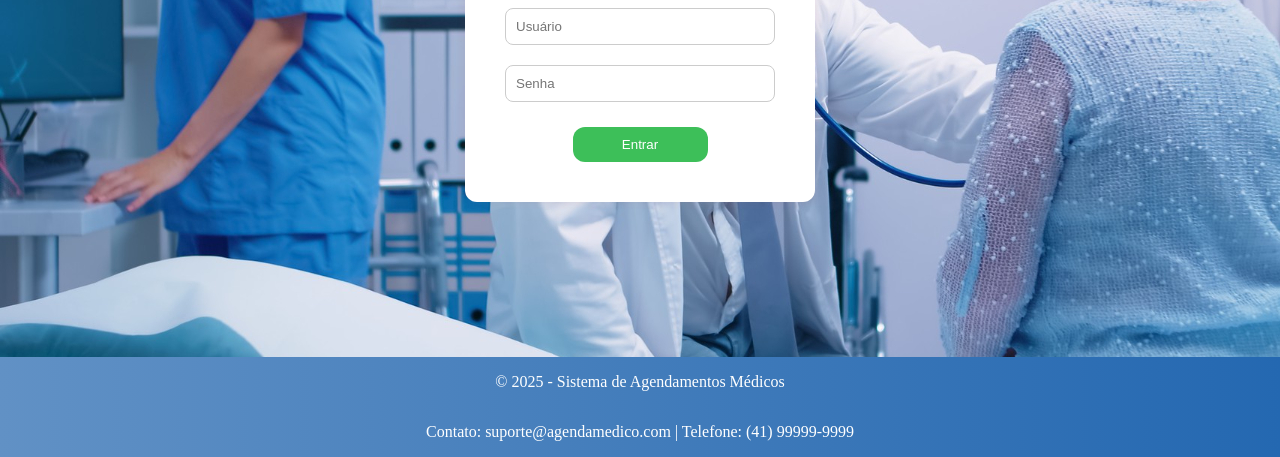
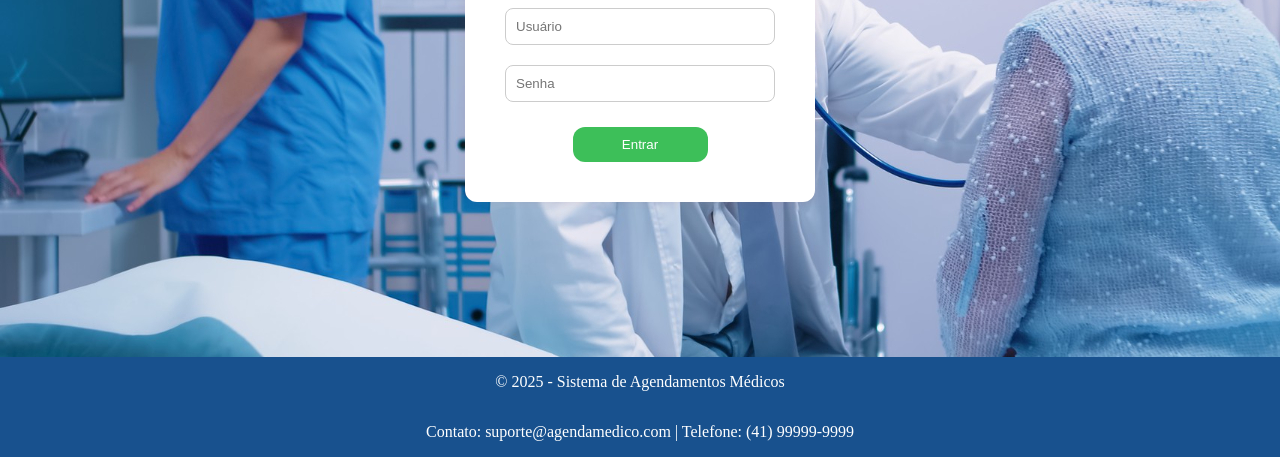
Before and after one commit to matheus-biesek/AgendamentoDeConsulta, a plain HTML site: page nginx-clinic/html/index.html in a window 1280 px wide. Shown: the part 343-800 px from the top of the page. Drawn offline with Linux system fonts and the light colour scheme; files whose address does not match are found by name.

Commit message:
Update layout.css

```diff
--- a/nginx-clinic/html/styles/layout.css
+++ b/nginx-clinic/html/styles/layout.css
@@ -5,6 +5,7 @@
 :root {
     --primary-color: #6191c5;
     --secondary-color: #2468b1;
+    --footer-color: #18518e;
     --hover-bg: white;
     --text-color: white;
     --font-size-default: 14px;
@@ -75,7 +76,7 @@ main.content {
 }
 
 footer {
-    background: linear-gradient(90deg, var(--primary-color), var(--secondary-color));
+    background: var(--footer-color);
     flex-shrink: 0;
     color: var(--text-color);
     display: flex;
```
